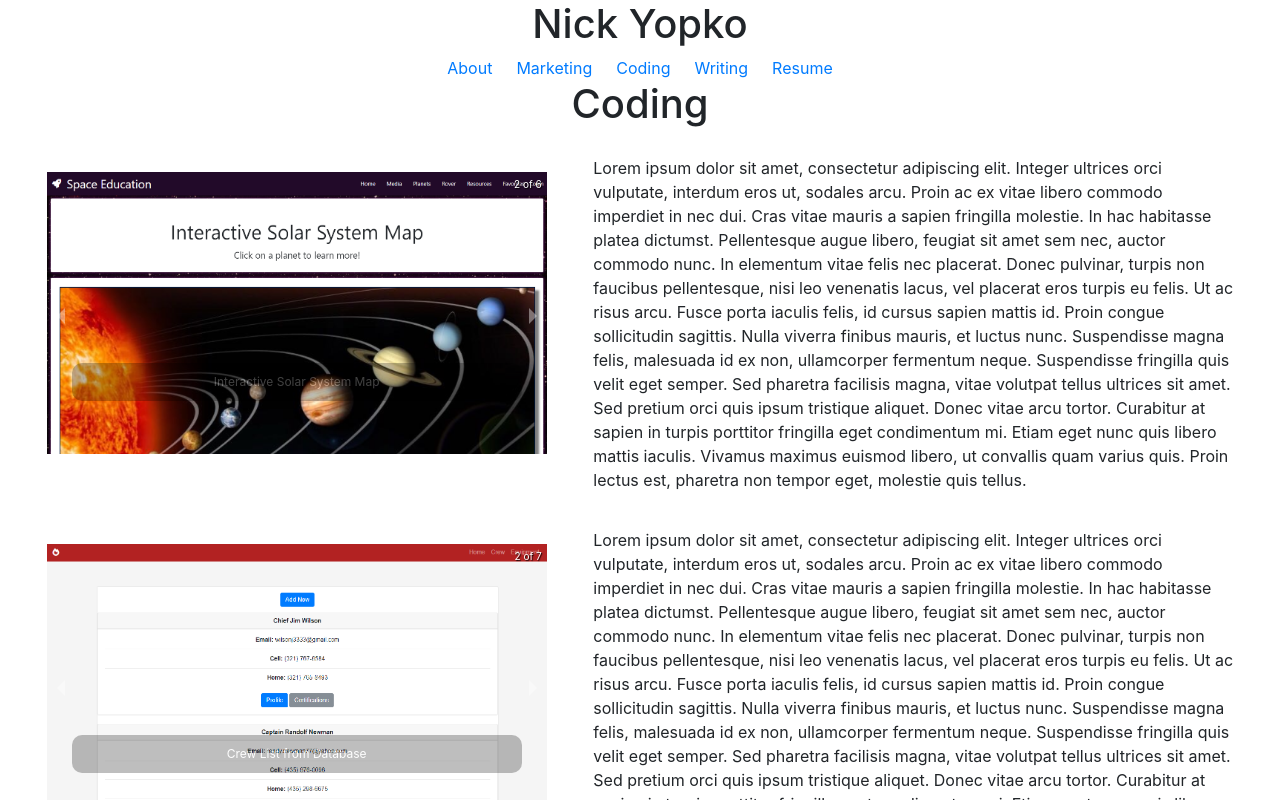
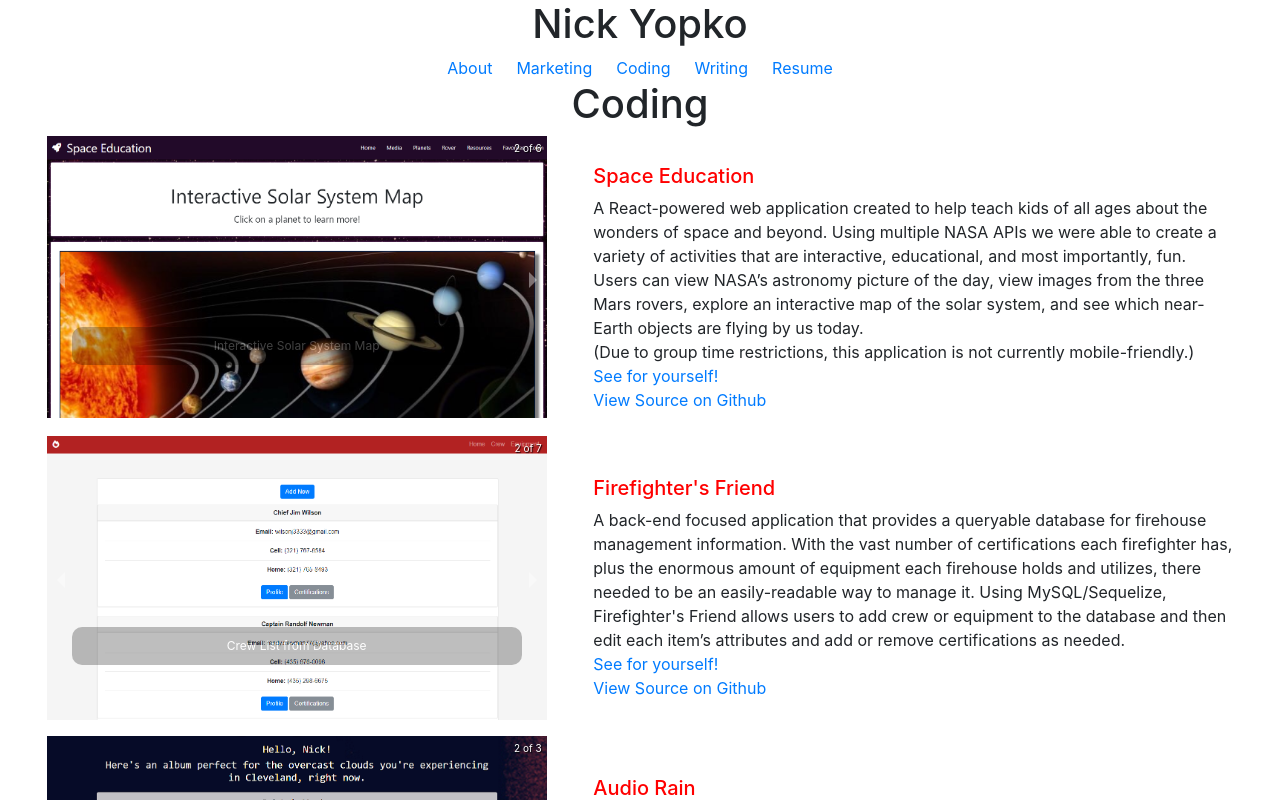
Before and after one commit to nyopko/Personal-Website, a React (Create React App) app: page /coding in a window 1280 px wide. Shown: the top 800 px of the page. Built offline with nearby package versions, Linux system fonts and the light colour scheme.

Commit message:
Tried new carosuels, didn't like them, used old and now filled in text and links for coding page

```diff
--- a/package.json
+++ b/package.json
@@ -5,7 +5,9 @@
   "dependencies": {
     "@material-ui/core": "^4.5.0",
     "react": "^16.10.2",
+    "react-awesome-slider": "^2.1.0",
     "react-dom": "^16.10.2",
+    "react-items-carousel": "^2.8.0",
     "react-responsive-carousel": "^3.1.51",
     "react-router-dom": "^5.1.2",
     "react-scripts": "3.2.0"
--- a/src/App.css
+++ b/src/App.css
@@ -97,6 +97,10 @@
 .picCarousel{
   width:500px;
   height:300px;
+}
+
+.projectName{
+  color:red;
 }
 
 /* Resume Page Styles */
--- a/src/Pages/coding.js
+++ b/src/Pages/coding.js
@@ -54,7 +54,7 @@ class App extends Component {
                         alignItems="center"
                     >
                         <div className="picCarousel">
-                        <Carousel showThumbs={false} swipeable={true} showIndicators={false} infiniteLoop={true} autoPlay={true}>
+                        <Carousel showThumbs={false} swipeable={true} showIndicators={false} infiniteLoop={true} autoPlay={true} showStatus={true}>
                             <div>
                                 <img src={space} />
                                 <p className="legend">Space Education Homescreen</p>
@@ -81,11 +81,20 @@ class App extends Component {
                             </div>
                         </Carousel>
                     </div>
-                        <p className="codingText">Lorem ipsum dolor sit amet, consectetur adipiscing elit. Integer ultrices orci vulputate, interdum eros ut, sodales arcu. Proin ac ex vitae libero commodo imperdiet in nec dui. Cras vitae mauris a sapien fringilla molestie. In hac habitasse platea dictumst. Pellentesque augue libero, feugiat sit amet sem nec, auctor commodo nunc. In elementum vitae felis nec placerat. Donec pulvinar, turpis non faucibus pellentesque, nisi leo venenatis lacus, vel placerat eros turpis eu felis. Ut ac risus arcu. Fusce porta iaculis felis, id cursus sapien mattis id. Proin congue sollicitudin sagittis. Nulla viverra finibus mauris, et luctus nunc. Suspendisse magna felis, malesuada id ex non, ullamcorper fermentum neque. Suspendisse fringilla quis velit eget semper.
-
-Sed pharetra facilisis magna, vitae volutpat tellus ultrices sit amet. Sed pretium orci quis ipsum tristique aliquet. Donec vitae arcu tortor. Curabitur at sapien in turpis porttitor fringilla eget condimentum mi. Etiam eget nunc quis libero mattis iaculis. Vivamus maximus euismod libero, ut convallis quam varius quis. Proin lectus est, pharetra non tempor eget, molestie quis tellus.</p>
+                        <p className="codingText">
+                            <h5 className="projectName">
+                                Space Education
+                                </h5>
+                                A React-powered web application created to help teach kids of all ages about the wonders of space and beyond. Using multiple NASA APIs we were able to create a variety of activities that are interactive, educational, and most importantly, fun. Users can view NASA’s astronomy picture of the day, view images from the three Mars rovers, explore an interactive map of the solar system, and see which near-Earth objects are flying by us today.
+                                <br />
+                                (Due to group time restrictions, this application is not currently mobile-friendly.)
+                                <br />
+                                <a className="codeLinks" href="https://space-education.herokuapp.com/">See for yourself!</a>
+                                <br />
+                                <a className="codeLinks" href="https://github.com/nyopko/planet-app-fork">View Source on Github</a>
+                            </p>
 <div className="picCarousel">
-                        <Carousel showThumbs={false} swipeable={true} showIndicators={false} infiniteLoop={true} autoPlay={true}>
+                        <Carousel showThumbs={false} swipeable={true} showIndicators={false} infiniteLoop={true} autoPlay={true} showStatus={true}>
                             <div>
                                 <img src={fire} />
                                 <p className="legend">Firefighter's Friend Application</p>
@@ -116,12 +125,20 @@ Sed pharetra facilisis magna, vitae volutpat tellus ultrices sit amet. Sed preti
                             </div>
                         </Carousel>
                     </div>
-                        <p className="codingText">Lorem ipsum dolor sit amet, consectetur adipiscing elit. Integer ultrices orci vulputate, interdum eros ut, sodales arcu. Proin ac ex vitae libero commodo imperdiet in nec dui. Cras vitae mauris a sapien fringilla molestie. In hac habitasse platea dictumst. Pellentesque augue libero, feugiat sit amet sem nec, auctor commodo nunc. In elementum vitae felis nec placerat. Donec pulvinar, turpis non faucibus pellentesque, nisi leo venenatis lacus, vel placerat eros turpis eu felis. Ut ac risus arcu. Fusce porta iaculis felis, id cursus sapien mattis id. Proin congue sollicitudin sagittis. Nulla viverra finibus mauris, et luctus nunc. Suspendisse magna felis, malesuada id ex non, ullamcorper fermentum neque. Suspendisse fringilla quis velit eget semper.
+                        <p className="codingText">
+                        <h5 className="projectName">
+                            Firefighter's Friend
+                            </h5>
+                            A back-end focused application that provides a queryable database for firehouse management information. With the vast number of certifications each firefighter has, plus the enormous amount of equipment each firehouse holds and utilizes, there needed to be an easily-readable way to manage it. Using MySQL/Sequelize, Firefighter's Friend allows users to add crew or equipment to the database and then edit each item’s attributes and add or remove certifications as needed.
 
-Sed pharetra facilisis magna, vitae volutpat tellus ultrices sit amet. Sed pretium orci quis ipsum tristique aliquet. Donec vitae arcu tortor. Curabitur at sapien in turpis porttitor fringilla eget condimentum mi. Etiam eget nunc quis libero mattis iaculis. Vivamus maximus euismod libero, ut convallis quam varius quis. Proin lectus est, pharetra non tempor eget, molestie quis tellus.</p>
+                                <br />
+                                <a className="codeLinks" href="https://firefightersfriend.herokuapp.com/">See for yourself!</a>
+                                <br />
+                                <a className="codeLinks" href="https://github.com/nyopko/SecondGroupProject">View Source on Github</a>
+                            </p>
 
 <div className="picCarousel">
-                        <Carousel showThumbs={false} swipeable={true} showIndicators={false} infiniteLoop={true} autoPlay={true}>
+                        <Carousel showThumbs={false} swipeable={true} showIndicators={false} infiniteLoop={true} autoPlay={true} showStatus={true}>
                             <div>
                                 <img src={audiorain} />
                                 <p className="legend">Audio Rain Application</p>
@@ -136,9 +153,16 @@ Sed pharetra facilisis magna, vitae volutpat tellus ultrices sit amet. Sed preti
                             </div>
                         </Carousel>
                     </div>
-                        <p className="codingText">Lorem ipsum dolor sit amet, consectetur adipiscing elit. Integer ultrices orci vulputate, interdum eros ut, sodales arcu. Proin ac ex vitae libero commodo imperdiet in nec dui. Cras vitae mauris a sapien fringilla molestie. In hac habitasse platea dictumst. Pellentesque augue libero, feugiat sit amet sem nec, auctor commodo nunc. In elementum vitae felis nec placerat. Donec pulvinar, turpis non faucibus pellentesque, nisi leo venenatis lacus, vel placerat eros turpis eu felis. Ut ac risus arcu. Fusce porta iaculis felis, id cursus sapien mattis id. Proin congue sollicitudin sagittis. Nulla viverra finibus mauris, et luctus nunc. Suspendisse magna felis, malesuada id ex non, ullamcorper fermentum neque. Suspendisse fringilla quis velit eget semper.
-
-Sed pharetra facilisis magna, vitae volutpat tellus ultrices sit amet. Sed pretium orci quis ipsum tristique aliquet. Donec vitae arcu tortor. Curabitur at sapien in turpis porttitor fringilla eget condimentum mi. Etiam eget nunc quis libero mattis iaculis. Vivamus maximus euismod libero, ut convallis quam varius quis. Proin lectus est, pharetra non tempor eget, molestie quis tellus.</p>
+                        <p className="codingText">
+                        <h5 className="projectName">
+                            Audio Rain
+                            </h5>
+                            A simple, but fun application created in the early stages of my education that allows the user to receive album suggestions based on the weather in their selected location. Using both the OpenWeather and MusixMatch APIs, Audio Rain correlates the location’s weather to an album based on mood. The user will also receive similar artists to the one given, based on the album’s metadata and be able to see what album was recommended to the five most recent users prior to their search.
+                                <br />
+                                <a className="codeLinks" href="https://syddunlap.github.io/firstgroupproject/">See for yourself!</a>
+                                <br />
+                                <a className="codeLinks" href="https://github.com/nyopko/firstgroupproject">View Source on Github</a>
+                            </p>
 
                     </Grid>
                 </Grid>
```
Also changed, not shown: src/Pages/about.js (+10 -10 lines).
